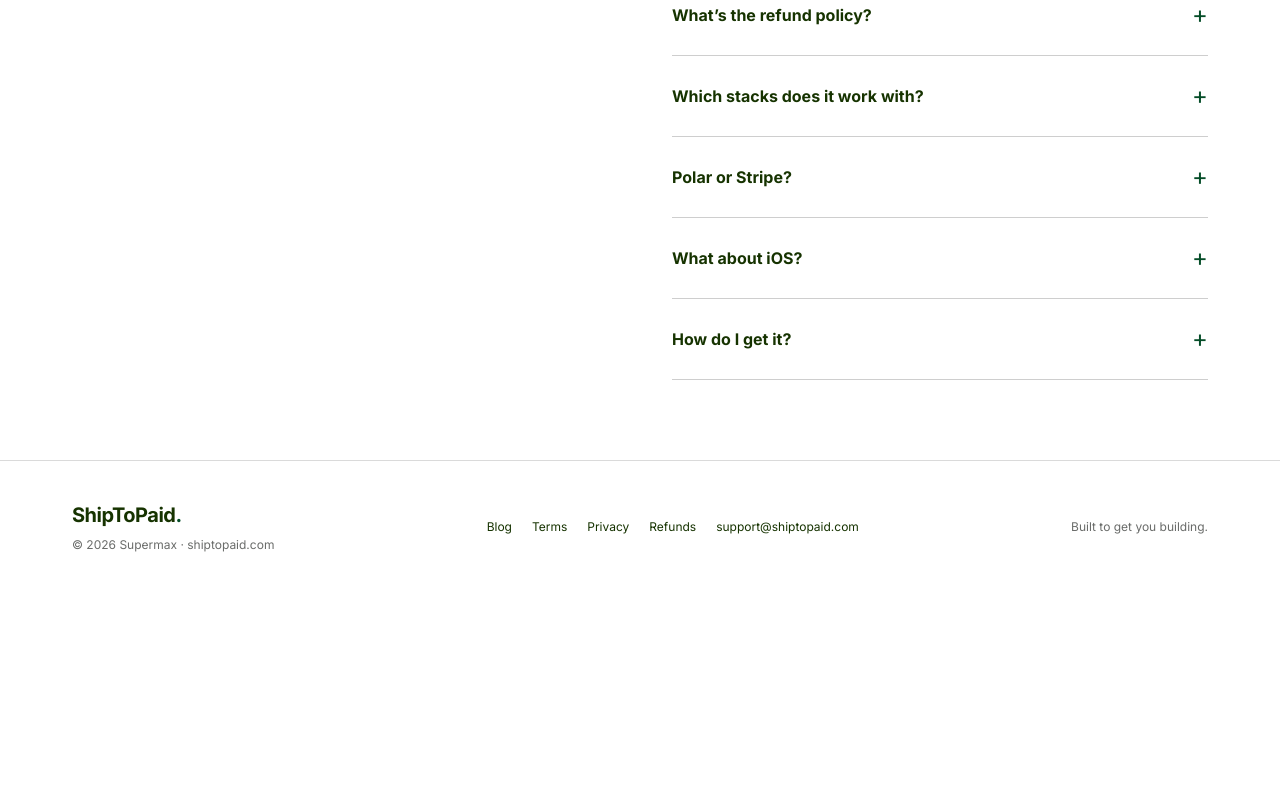
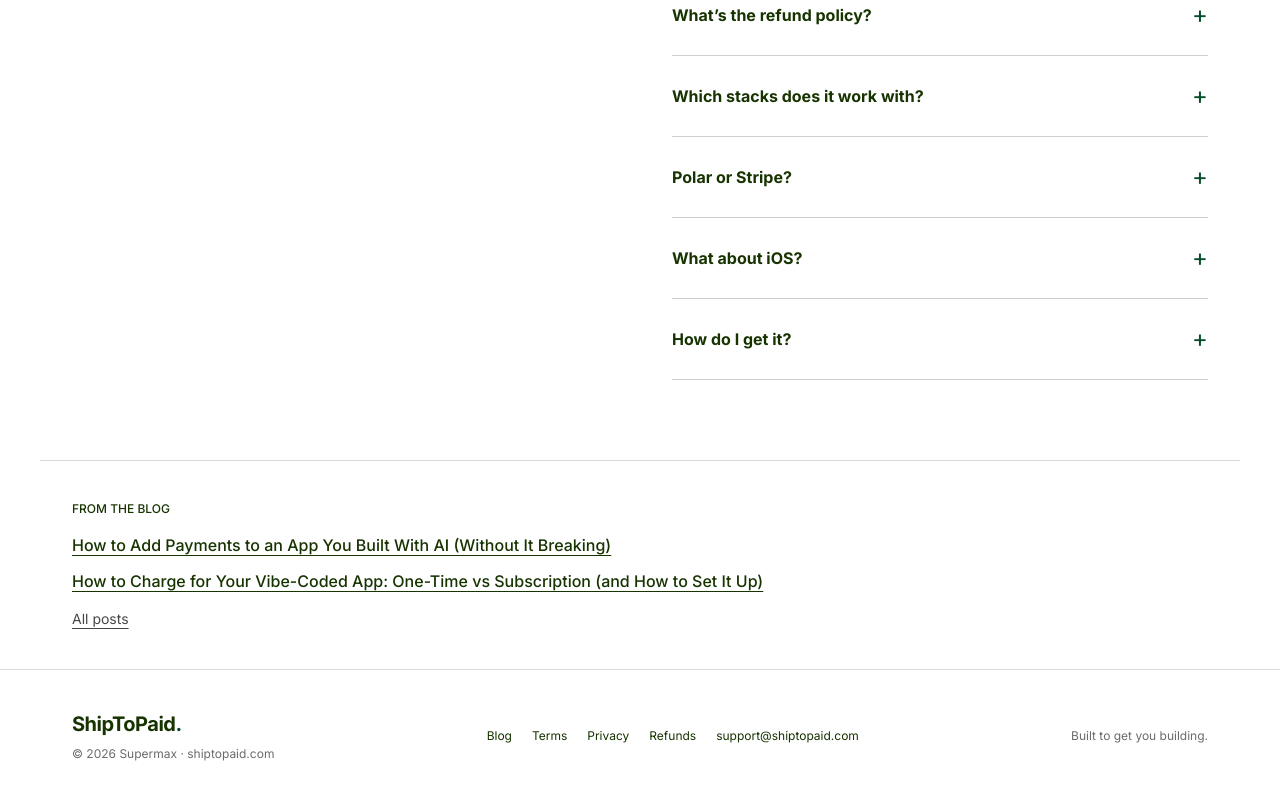
Before and after one commit to shiptopaid/site, a Next.js app: page / in a window 1280 px wide. Shown: the part 5449-6249 px from the top of the page. Before the commit the page ends 6042 px from the top, so only its background shows below. Built offline with nearby package versions, Linux system fonts and the light colour scheme; no server answers.

Commit message:
Add a small 'From the blog' link list to the bottom of the home page

```diff
--- a/src/app/page.tsx
+++ b/src/app/page.tsx
@@ -7,6 +7,7 @@ import { Contents, Gotchas } from "@/components/contents";
 import { Pricing } from "@/components/pricing";
 import { FAQ, Footer } from "@/components/faq";
 import { PurchaseThanks } from "@/components/purchase-thanks";
+import { FromTheBlog } from "@/components/from-the-blog";
 
 const homeUrl = "https://www.shiptopaid.com";
 const description = "AI coding-agent skills, slash commands and a working Next.js starter to add Polar or Stripe payments, verified webhooks and paywalls in an afternoon. $49, one-time.";
@@ -57,5 +58,5 @@ const jsonLd = {
 };
 
 export default function Home() {
-  return <><script type="application/ld+json" dangerouslySetInnerHTML={{ __html: JSON.stringify(jsonLd).replace(/</g, "\\u003c") }} /><a className="fixed top-3 left-3 z-50 -translate-y-32 rounded-pill bg-lime px-6 py-3 text-forest-ink focus:translate-y-0" href="#main">Skip to content</a><Header /><PurchaseThanks /><main id="main"><Hero /><Problem /><Contents /><Gotchas /><Demo /><Pricing /><FAQ /></main><Footer /></>;
+  return <><script type="application/ld+json" dangerouslySetInnerHTML={{ __html: JSON.stringify(jsonLd).replace(/</g, "\\u003c") }} /><a className="fixed top-3 left-3 z-50 -translate-y-32 rounded-pill bg-lime px-6 py-3 text-forest-ink focus:translate-y-0" href="#main">Skip to content</a><Header /><PurchaseThanks /><main id="main"><Hero /><Problem /><Contents /><Gotchas /><Demo /><Pricing /><FAQ /><FromTheBlog /></main><Footer /></>;
 }
--- /dev/null
+++ b/src/components/from-the-blog.tsx
@@ -0,0 +1,15 @@
+import Link from "next/link";
+import { getPosts } from "@/lib/blog";
+
+/** Small, quiet list of the latest guides near the bottom of the home page (internal links for SEO). */
+export function FromTheBlog() {
+  const posts = getPosts().slice(0, 3);
+  if (posts.length === 0) return null;
+  return <section aria-labelledby="from-the-blog" className="mx-auto w-full max-w-[1200px] border-t border-pebble/30 px-5 py-10 sm:px-8">
+    <h2 id="from-the-blog" className="mb-4 text-xs font-medium text-forest-ink">FROM THE BLOG</h2>
+    <ul className="m-0 grid list-none gap-3 p-0 text-base">
+      {posts.map((post) => <li key={post.slug}><Link href={`/blog/${post.slug}`} className="font-medium text-forest-ink underline underline-offset-4 hover:text-spruce">{post.title}</Link></li>)}
+    </ul>
+    <p className="mb-0 mt-4 text-sm"><Link href="/blog" className="text-charcoal underline underline-offset-4 hover:text-spruce">All posts</Link></p>
+  </section>;
+}
```
